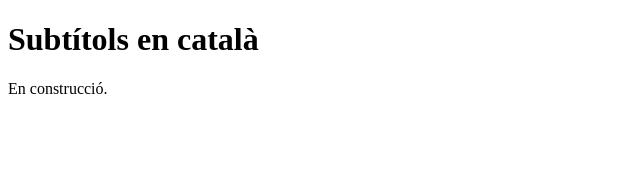
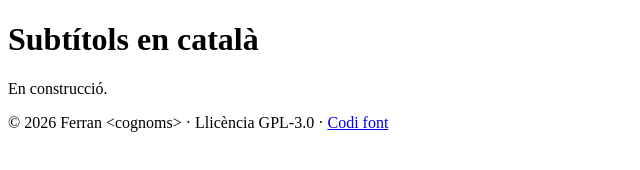
Before and after one commit to ferran-artero/subtitols-ca, a plain HTML site: page web/index.html in a window 1280 px wide. Shown: the whole page, without its empty margins (0-640 px from the left). Drawn offline with Linux system fonts and the light colour scheme.

Commit message:
Add footer with copyright and source link
Added footer with copyright and source code link.

```diff
--- a/web/index.html
+++ b/web/index.html
@@ -5,4 +5,8 @@
    <title>Subtítols en català</title>
    <h1>Subtítols en català</h1>
    <p>En construcció.</p>
+   <footer>
+   © 2026 Ferran &lt;cognoms&gt; · Llicència GPL-3.0 ·
+   <a href="https://github.com/EL-TEU-USUARI/subtitols-ca">Codi font</a>
+   </footer>
    </html>
```
